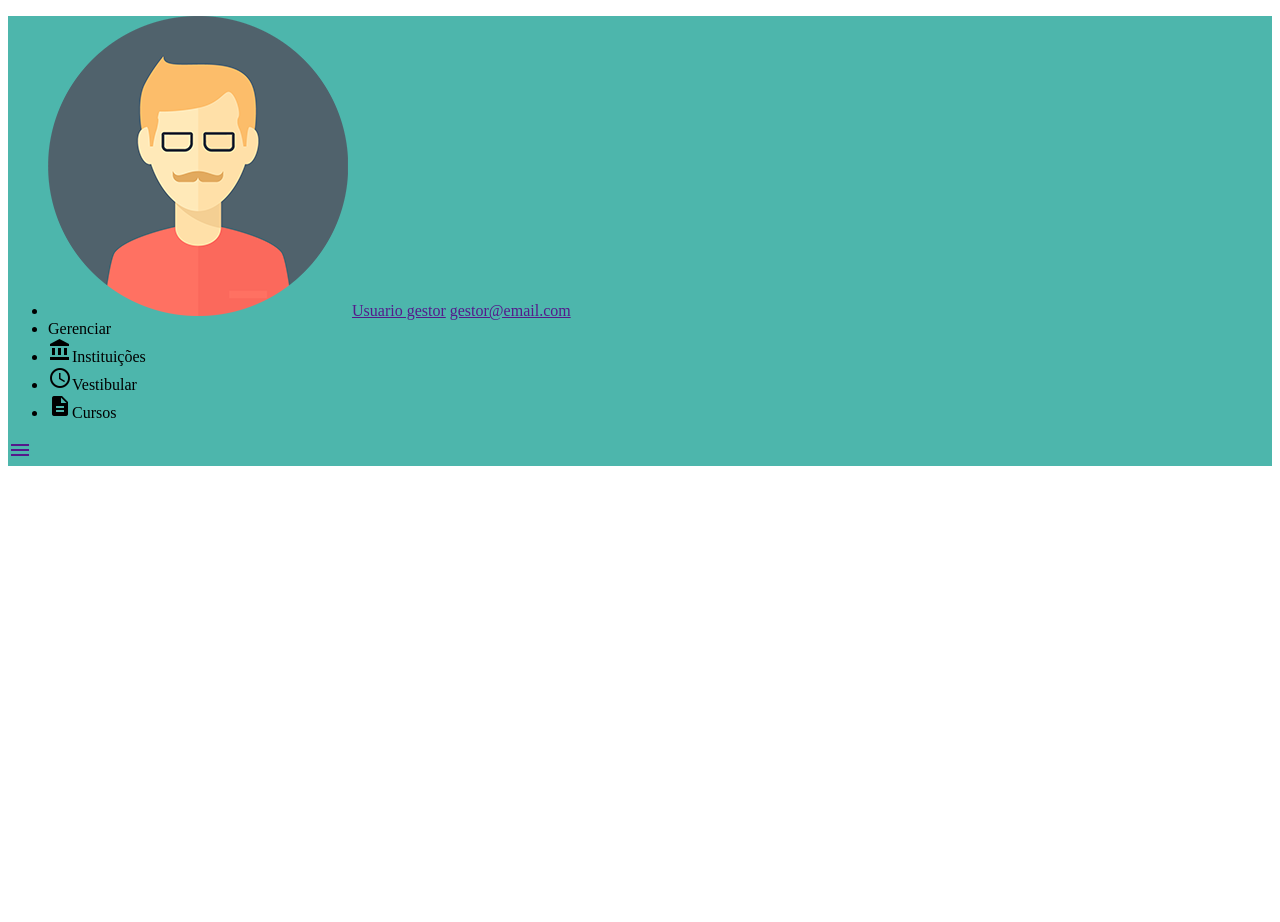
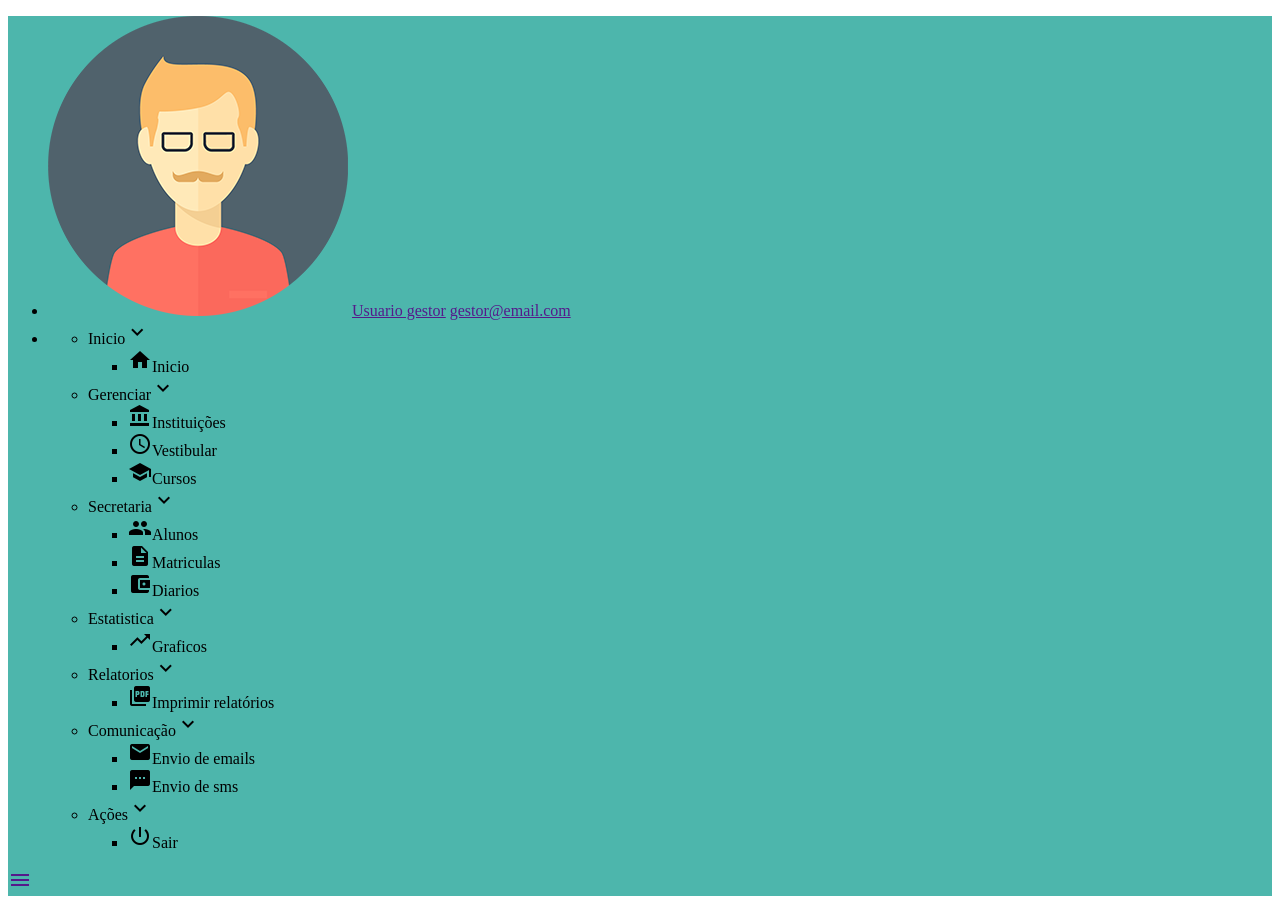
Before and after one commit to KaiqueCandido/iuniversitario, a website: page index.html at #!/homeGestor/gestorGerenciarCursos in a window 1280 px wide. Before the commit the page ends 800 px from the top, so only its background shows below. Drawn offline with nearby package versions, Linux system fonts and the light colour scheme; some packages are replaced by stand-ins of ours.

Commit message:
incrementando sideNav da pagina de gestor

```diff
--- a/js/controllers/gestor/homeGestorController.js
+++ b/js/controllers/gestor/homeGestorController.js
@@ -1,5 +1,9 @@
 var app = angular.module('app')
 app.controller('homeGestorController', function($scope, $state){
+
+	$scope.homeGestor = function () {
+    	$state.go('homeGestor');
+  	};
 
 	$scope.gerenciarCursos = function () {
 		$state.go('homeGestor.gerenciarCursos');
--- a/pages/gestor/home.html
+++ b/pages/gestor/home.html
@@ -7,10 +7,71 @@
       			<a href=""><span class="white-text email">gestor@email.com</span></a>
     		</div>
     	</li>
-    	<li><a class="subheader">Gerenciar</a></li>
-    	<li><a ><i class="material-icons">account_balance</i>Instituições</a></li>
-      <li><a ng-click="gerenciarVestProcessoSeletivo()"><i class="material-icons">schedule</i>Vestibular</a></li>
-    	<li><a ng-click="gerenciarCursos()"><i class="material-icons">description</i>Cursos</a></li>
+      <li class="no-padding">
+        <ul class="collapsible collapsible-accordion">
+          <li>
+            <a class="collapsible-header">Inicio<i class="material-icons right">keyboard_arrow_down</i></a>
+            <div class="collapsible-body">
+              <ul>
+                <li><a ng-click="homeGestor()"><i class="material-icons">home</i>Inicio</a></li>
+              </ul>
+            </div>
+          </li>
+          <li>
+            <a class="collapsible-header">Gerenciar<i class="material-icons right">keyboard_arrow_down</i></a>
+            <div class="collapsible-body">
+              <ul>
+                <li><a ><i class="material-icons">account_balance</i>Instituições</a></li>
+                <li><a ng-click="gerenciarVestProcessoSeletivo()"><i class="material-icons">schedule</i>Vestibular</a></li>
+                <li><a ng-click="gerenciarCursos()"><i class="material-icons">school</i>Cursos</a></li>
+              </ul>
+            </div>
+          </li>
+          <li>
+            <a class="collapsible-header">Secretaria<i class="material-icons right">keyboard_arrow_down</i></a>
+            <div class="collapsible-body">
+              <ul>
+                <li><a ><i class="material-icons">people</i>Alunos</a></li>
+                <li><a ><i class="material-icons">description</i>Matriculas</a></li>
+                <li><a ><i class="material-icons">account_balance_wallet</i>Diarios</a></li>
+              </ul>
+            </div>
+          </li>
+          <li>
+            <a class="collapsible-header">Estatistica<i class="material-icons right">keyboard_arrow_down</i></a>
+            <div class="collapsible-body">
+              <ul>
+                <li><a ><i class="material-icons">trending_up</i>Graficos</a></li>
+              </ul>
+            </div>
+          </li>
+          <li>
+            <a class="collapsible-header">Relatorios<i class="material-icons right">keyboard_arrow_down</i></a>
+            <div class="collapsible-body">
+              <ul>
+                <li><a ><i class="material-icons">picture_as_pdf</i>Imprimir relatórios</a></li>
+              </ul>
+            </div>
+          </li>
+          <li>
+            <a class="collapsible-header">Comunicação<i class="material-icons right">keyboard_arrow_down</i></a>
+            <div class="collapsible-body">
+              <ul>
+                <li><a ><i class="material-icons">email</i>Envio de emails</a></li>
+                <li><a ><i class="material-icons">sms</i>Envio de sms</a></li>
+              </ul>
+            </div>
+          </li>
+          <li>
+            <a class="collapsible-header">Ações<i class="material-icons right">keyboard_arrow_down</i></a>
+            <div class="collapsible-body">
+              <ul>
+                <li><a ng-click="logout()"><i class="material-icons">power_settings_new</i>Sair</a></li>
+              </ul>
+            </div>
+          </li>
+        </ul>
+      </li>
   	</ul>
   	<a href="" data-activates="slide-out" class="button-collapse"><i class="material-icons">menu</i></a>
 </nav>
```
Also changed, not shown: pages/gestor/gerenciarCursos.html (+1 -1 lines).
